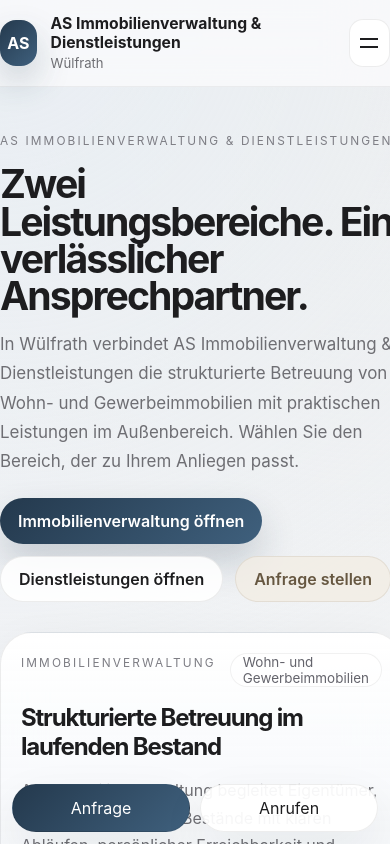
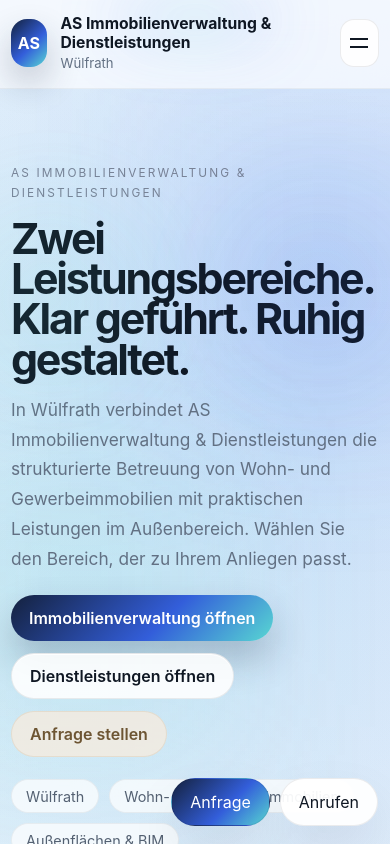
Before and after one commit to GemueseHasser/as_immv_dienstl, a React (Create React App) app: page / in a window 390 px wide. Shown: the top 844 px of the page. Built offline with nearby package versions, Linux system fonts and the light colour scheme.

Commit message:
revise app design

```diff
--- a/src/components/HeroSplit.js
+++ b/src/components/HeroSplit.js
@@ -8,10 +8,12 @@ export default function HeroSplit() {
 
   return (
     <section className="hero hero-split">
+      <div className="hero-orbit hero-orbit-left" aria-hidden="true" />
+      <div className="hero-orbit hero-orbit-right" aria-hidden="true" />
       <div className="container hero-shell compact-shell">
         <div className="hero-copy hero-copy-tight home-intro">
           <p className="eyebrow">{company.name}</p>
-          <h1>Zwei Leistungsbereiche. Ein verlässlicher Ansprechpartner.</h1>
+          <h1>Zwei Leistungsbereiche. Klar geführt. Ruhig gestaltet.</h1>
           <p className="lead">
             In Wülfrath verbindet AS Immobilienverwaltung &amp; Dienstleistungen die strukturierte
             Betreuung von Wohn- und Gewerbeimmobilien mit praktischen Leistungen im Außenbereich.
@@ -27,6 +29,11 @@ export default function HeroSplit() {
             <button type="button" className="button button-ghost" onClick={openContact}>
               Anfrage stellen
             </button>
+          </div>
+          <div className="hero-mini-band">
+            <span>Wülfrath</span>
+            <span>Wohn- und Gewerbeimmobilien</span>
+            <span>Außenflächen &amp; BIM</span>
           </div>
         </div>
         <div className="split-grid split-grid-elevated">
--- a/src/components/layout/Header.js
+++ b/src/components/layout/Header.js
@@ -14,7 +14,7 @@ export default function Header({ onOpenContact }) {
         : 'Wülfrath';
 
   const navItems = [
-    { label: 'Start', to: '/' },
+      { label: 'Start', to: '/' },
     { label: 'Immobilienverwaltung', to: '/immobilienverwaltung', emphasis: true },
     { label: 'Dienstleistungen', to: '/dienstleistungen', emphasis: true },
     { label: 'Kontakt', to: '/kontakt' },
@@ -22,6 +22,7 @@ export default function Header({ onOpenContact }) {
 
   return (
     <header className="site-header">
+      <div className="header-aurora" aria-hidden="true" />
       <div className="container header-topline compact-shell">
         <p>{company.owner}</p>
         <a href={`mailto:${company.email}`}>{company.email}</a>
@@ -47,7 +48,7 @@ export default function Header({ onOpenContact }) {
         </button>
 
         <nav className={`main-nav ${open ? 'is-open' : ''}`}>
-          <div className="nav-primary">
+          <div className="nav-primary nav-primary-premium">
             {navItems.map((item) => (
               <div key={item.label} className="nav-item">
                 <NavLink
@@ -61,7 +62,8 @@ export default function Header({ onOpenContact }) {
                   }
                   onClick={() => setOpen(false)}
                 >
-                  {item.label}
+                  <span className="nav-link-label">{item.label}</span>
+                  {item.emphasis ? <span className="nav-link-glow" aria-hidden="true" /> : null}
                 </NavLink>
               </div>
             ))}
--- a/src/styles/global.css
+++ b/src/styles/global.css
@@ -1,19 +1,23 @@
 :root {
-  --bg: #f5f5f7;
-  --bg-strong: #fbfbfd;
-  --surface: rgba(255, 255, 255, 0.74);
-  --surface-strong: rgba(255, 255, 255, 0.9);
-  --text: #1d1d1f;
-  --muted: #6e6e73;
-  --line: rgba(29, 29, 31, 0.08);
-  --brand: #3f607d;
-  --brand-deep: #24394d;
-  --brand-soft: #e8eef4;
-  --accent: #8f7a5a;
-  --accent-soft: #f2ede5;
-  --shadow: 0 28px 80px rgba(15, 23, 42, 0.1);
-  --shadow-soft: 0 18px 48px rgba(15, 23, 42, 0.07);
-  --radius-xl: 32px;
+  --bg: #f4f6fb;
+  --bg-strong: #fbfcff;
+  --surface: rgba(255, 255, 255, 0.68);
+  --surface-strong: rgba(255, 255, 255, 0.86);
+  --surface-dark: rgba(7, 14, 24, 0.74);
+  --text: #0f1723;
+  --muted: #627083;
+  --line: rgba(15, 23, 35, 0.08);
+  --line-strong: rgba(15, 23, 35, 0.14);
+  --brand: #3a6df0;
+  --brand-deep: #14213d;
+  --brand-soft: #eaf1ff;
+  --teal: #58d7d2;
+  --violet: #8c7bff;
+  --gold: #b6915d;
+  --gold-soft: #f5ecdf;
+  --shadow: 0 35px 90px rgba(11, 18, 32, 0.14);
+  --shadow-soft: 0 22px 50px rgba(11, 18, 32, 0.08);
+  --radius-xl: 34px;
   --radius-lg: 24px;
   --radius-md: 18px;
   --container: 1180px;
@@ -26,25 +30,50 @@ body {
   font-family: Inter, -apple-system, BlinkMacSystemFont, 'Segoe UI', sans-serif;
   color: var(--text);
   background:
-    radial-gradient(circle at top left, rgba(232, 238, 244, 0.95), rgba(245, 245, 247, 0.1) 34%),
-    radial-gradient(circle at top right, rgba(242, 237, 229, 0.85), rgba(251, 251, 253, 0.08) 28%),
-    linear-gradient(180deg, var(--bg-strong) 0%, var(--bg) 100%);
+    radial-gradient(circle at 12% 12%, rgba(88, 215, 210, 0.14), transparent 24%),
+    radial-gradient(circle at 84% 10%, rgba(58, 109, 240, 0.18), transparent 26%),
+    radial-gradient(circle at 72% 72%, rgba(140, 123, 255, 0.12), transparent 28%),
+    linear-gradient(180deg, #fbfcff 0%, #f4f6fb 100%);
 }
 a { color: inherit; text-decoration: none; }
 p { margin: 0; color: var(--muted); line-height: 1.72; }
-h1, h2, h3, h4 { margin: 0; color: var(--text); letter-spacing: -0.05em; }
+h1, h2, h3, h4 { margin: 0; color: var(--text); letter-spacing: -0.052em; }
 small { color: var(--muted); }
 ul { margin: 0; padding: 0; }
 button, input, textarea, select { font: inherit; }
 button { cursor: pointer; }
 img { display: block; max-width: 100%; }
 
-.site-shell { min-height: 100vh; }
+.site-shell { min-height: 100vh; position: relative; overflow: clip; }
+.site-shell::before,
+.site-shell::after {
+  content: '';
+  position: fixed;
+  inset: auto;
+  pointer-events: none;
+  filter: blur(80px);
+  opacity: 0.7;
+  z-index: -1;
+}
+.site-shell::before {
+  width: 360px;
+  height: 360px;
+  top: 80px;
+  right: -120px;
+  background: rgba(58, 109, 240, 0.15);
+}
+.site-shell::after {
+  width: 320px;
+  height: 320px;
+  left: -80px;
+  top: 460px;
+  background: rgba(88, 215, 210, 0.16);
+}
 .site-main { padding-bottom: 72px; }
 .container { width: min(calc(100% - 32px), var(--container)); margin: 0 auto; }
-.compact-shell { width: min(100%, 1060px); margin: 0 auto; }
-.section { padding: 28px 0 0; }
-.stack-gap { display: grid; gap: 20px; }
+.compact-shell { width: min(100%, 1080px); margin: 0 auto; }
+.section { padding: 34px 0 0; }
+.stack-gap { display: grid; gap: 22px; }
 .eyebrow {
   display: inline-flex;
   align-items: center;
@@ -53,17 +82,25 @@ img { display: block; max-width: 100%; }
   font-size: 0.74rem;
   letter-spacing: 0.18em;
   text-transform: uppercase;
-  color: #7d7d84;
+  color: #778195;
 }
-.lead { font-size: 1.06rem; max-width: 760px; }
+.lead { font-size: 1.08rem; max-width: 760px; }
 
 .site-header {
   position: sticky;
   top: 0;
   z-index: 60;
   backdrop-filter: blur(28px);
-  background: rgba(251, 251, 253, 0.76);
-  border-bottom: 1px solid rgba(29, 29, 31, 0.06);
+  background: rgba(251, 252, 255, 0.72);
+  border-bottom: 1px solid rgba(15, 23, 35, 0.05);
+}
+.header-aurora {
+  position: absolute;
+  inset: -20px 10% auto;
+  height: 80px;
+  background: radial-gradient(circle at center, rgba(88, 215, 210, 0.12), rgba(58, 109, 240, 0.08), transparent 68%);
+  filter: blur(24px);
+  pointer-events: none;
 }
 .header-topline {
   display: flex;
@@ -77,7 +114,7 @@ img { display: block; max-width: 100%; }
   align-items: center;
   justify-content: space-between;
   gap: 24px;
-  padding: 14px 0;
+  padding: 14px 0 16px;
   position: relative;
 }
 .brand {
@@ -89,15 +126,15 @@ img { display: block; max-width: 100%; }
 .brand strong { display: block; font-size: 0.98rem; }
 .brand small { font-size: 0.82rem; }
 .brand-mark {
-  width: 46px;
-  height: 46px;
+  width: 48px;
+  height: 48px;
   border-radius: 16px;
   display: grid;
   place-items: center;
-  background: linear-gradient(135deg, var(--brand-deep) 0%, var(--brand) 100%);
+  background: linear-gradient(135deg, #12203a 0%, #335eda 56%, #58d7d2 100%);
   color: white;
   font-weight: 700;
-  box-shadow: 0 16px 34px rgba(36, 57, 77, 0.22);
+  box-shadow: 0 16px 34px rgba(20, 33, 61, 0.24);
 }
 .main-nav { display: flex; align-items: center; gap: 10px; }
 .nav-primary {
@@ -107,38 +144,61 @@ img { display: block; max-width: 100%; }
   padding: 6px;
   border-radius: 999px;
   background: rgba(255, 255, 255, 0.66);
-  border: 1px solid rgba(29, 29, 31, 0.05);
+  border: 1px solid rgba(15, 23, 35, 0.06);
   box-shadow: 0 10px 24px rgba(15, 23, 42, 0.05);
+}
+.nav-primary-premium {
+  background: linear-gradient(180deg, rgba(255,255,255,0.86), rgba(255,255,255,0.64));
+  backdrop-filter: blur(18px);
+  box-shadow: inset 0 1px 0 rgba(255,255,255,0.75), 0 16px 40px rgba(15, 23, 42, 0.08);
 }
 .nav-item { position: relative; }
 .nav-link,
 .subnav-link {
+  position: relative;
   display: inline-flex;
   align-items: center;
   justify-content: center;
-  min-height: 42px;
+  min-height: 44px;
   padding: 10px 14px;
   border-radius: 999px;
-  color: #5b5b61;
+  color: #5b6678;
   transition: 180ms ease;
 }
 .nav-link:hover,
-.nav-link.active,
-.subnav-link:hover,
-.subnav-link.active {
+.subnav-link:hover {
   color: var(--text);
-  background: rgba(232, 238, 244, 0.8);
+  background: rgba(255, 255, 255, 0.46);
 }
 .nav-link-area {
-  min-width: 180px;
+  min-width: 188px;
   font-weight: 600;
+  overflow: hidden;
+  isolation: isolate;
 }
+.nav-link-label { position: relative; z-index: 2; }
+.nav-link-glow {
+  position: absolute;
+  inset: 6px;
+  border-radius: inherit;
+  opacity: 0;
+  background: linear-gradient(135deg, rgba(58, 109, 240, 0.15), rgba(88, 215, 210, 0.18));
+  transition: opacity 180ms ease;
+  z-index: 1;
+}
+.nav-link-area:hover .nav-link-glow { opacity: 1; }
 .nav-link-area.active {
-  background: linear-gradient(180deg, rgba(255,255,255,0.96), rgba(232,238,244,0.92));
-  box-shadow: inset 0 0 0 1px rgba(63, 96, 125, 0.12);
+  color: #0f1723;
+  background: linear-gradient(135deg, rgba(255,255,255,0.95), rgba(233,241,255,0.82));
+  border: 1px solid rgba(58, 109, 240, 0.12);
+  box-shadow:
+    inset 0 1px 0 rgba(255,255,255,0.92),
+    0 12px 24px rgba(58, 109, 240, 0.1),
+    0 0 0 1px rgba(88, 215, 210, 0.08);
 }
-.nav-link.subtle { color: #737379; }
-.nav-cta-group { display: flex; align-items: center; gap: 10px; margin-left: 4px; }
+.nav-link-area.active .nav-link-glow { opacity: 1; }
+.nav-link.subtle { color: #6b7484; }
+.nav-cta-group { display: flex; align-items: center; gap: 10px; margin-left: 6px; }
 .menu-toggle {
   display: none;
   width: 48px;
@@ -158,31 +218,51 @@ img { display: block; max-width: 100%; }
   border: 0;
   border-radius: 999px;
   font-weight: 600;
-  transition: transform 160ms ease, box-shadow 160ms ease, background 160ms ease;
+  transition: transform 160ms ease, box-shadow 160ms ease, background 160ms ease, border-color 160ms ease;
 }
 .button:hover { transform: translateY(-1px); }
 .button-brand {
-  background: linear-gradient(135deg, var(--brand-deep) 0%, var(--brand) 100%);
+  background: linear-gradient(135deg, #14213d 0%, #335eda 58%, #58d7d2 100%);
   color: white;
-  box-shadow: 0 18px 36px rgba(36, 57, 77, 0.2);
+  box-shadow: 0 18px 36px rgba(20, 33, 61, 0.24);
 }
 .button-light {
   background: rgba(255, 255, 255, 0.88);
-  border: 1px solid var(--line);
+  border: 1px solid rgba(15, 23, 35, 0.08);
   color: var(--text);
+  box-shadow: inset 0 1px 0 rgba(255,255,255,0.88);
 }
 .button-ghost {
-  background: rgba(242, 237, 229, 0.82);
-  color: #665741;
-  border: 1px solid rgba(143, 122, 90, 0.14);
+  background: rgba(245, 236, 223, 0.8);
+  color: #6d5533;
+  border: 1px solid rgba(182, 145, 93, 0.16);
 }
 
-.hero { padding: 46px 0 18px; }
-.hero-shell, .page-hero-grid { display: grid; gap: 18px; }
-.hero-copy-tight { max-width: 780px; }
+.hero { padding: 54px 0 18px; position: relative; }
+.hero-orbit {
+  position: absolute;
+  width: 380px;
+  height: 380px;
+  border-radius: 999px;
+  filter: blur(18px);
+  opacity: 0.6;
+  pointer-events: none;
+}
+.hero-orbit-left {
+  top: 20px;
+  left: -140px;
+  background: radial-gradient(circle, rgba(88, 215, 210, 0.18), transparent 62%);
+}
+.hero-orbit-right {
+  top: 10px;
+  right: -120px;
+  background: radial-gradient(circle, rgba(58, 109, 240, 0.18), transparent 62%);
+}
+.hero-shell, .page-hero-grid { display: grid; gap: 20px; }
+.hero-copy-tight { max-width: 790px; }
 .hero h1, .page-hero h1 {
-  font-size: clamp(2.8rem, 6vw, 4.8rem);
-  line-height: 0.95;
+  font-size: clamp(2.9rem, 6vw, 5rem);
+  line-height: 0.94;
   margin-bottom: 16px;
 }
 .hero-actions {
@@ -193,7 +273,27 @@ img { display: block; max-width: 100%; }
 }
 .hero-actions-inline { justify-content: flex-end; margin-top: 0; }
 .home-intro {
-  padding: 14px 0 12px;
+  padding: 18px 0 14px;
+}
+.hero-mini-band {
+  display: flex;
+  flex-wrap: wrap;
+  gap: 10px;
+  margin-top: 22px;
+}
+.hero-mini-band span,
+.reference-hint-chip,
+.split-pill {
+  display: inline-flex;
+  min-height: 34px;
+  align-items: center;
+  padding: 0 14px;
+  border-radius: 999px;
+  background: rgba(255,255,255,0.7);
+  border: 1px solid rgba(15,23,35,0.06);
+  color: #546172;
+  font-size: 0.9rem;
+  backdrop-filter: blur(12px);
 }
 .split-grid {
   display: grid;
@@ -217,10 +317,23 @@ img { display: block; max-width: 100%; }
   backdrop-filter: blur(20px);
 }
 .split-card {
+  position: relative;
   border-radius: var(--radius-xl);
-  padding: 28px;
+  padding: 30px;
   display: grid;
   gap: 16px;
+  overflow: hidden;
+}
+.split-card::before,
+.gallery-card::before,
+.soft-card::before,
+.contact-card::before,
+.inline-references::before {
+  content: '';
+  position: absolute;
+  inset: 0;
+  background: linear-gradient(135deg, rgba(255,255,255,0.36), transparent 45%);
+  pointer-events: none;
 }
 .split-card-topline {
   display: flex;
@@ -228,22 +341,11 @@ img { display: block; max-width: 100%; }
   gap: 14px;
   align-items: center;
 }
-.split-pill {
-  display: inline-flex;
-  min-height: 32px;
-  align-items: center;
-  padding: 0 12px;
-  border-radius: 999px;
-  background: rgba(255,255,255,0.74);
-  border: 1px solid rgba(29,29,31,0.06);
-  color: #64646c;
-  font-size: 0.84rem;
-}
 .split-card-verwaltung {
-  background: linear-gradient(180deg, rgba(255,255,255,0.96), rgba(232,238,244,0.78));
+  background: linear-gradient(180deg, rgba(255,255,255,0.94), rgba(234,241,255,0.82));
 }
 .split-card-dienstleistungen {
-  background: linear-gradient(180deg, rgba(255,255,255,0.96), rgba(242,237,229,0.78));
+  background: linear-gradient(180deg, rgba(255,255,255,0.94), rgba(238,247,249,0.82));
 }
 .clean-list { list-style: none; display: grid; gap: 11px; }
 .clean-list li {
@@ -259,17 +361,18 @@ img { display: block; max-width: 100%; }
   width: 7px;
   height: 7px;
   border-radius: 999px;
-  background: linear-gradient(135deg, var(--brand) 0%, var(--accent) 100%);
+  background: linear-gradient(135deg, var(--brand) 0%, var(--teal) 100%);
 }
 .compact li { padding-left: 16px; }
 
-.highlight-band { padding: 8px 0 0; }
+.highlight-band { padding: 12px 0 0; }
 .highlight-grid {
   display: grid;
   grid-template-columns: repeat(3, minmax(0, 1fr));
   gap: 14px;
 }
 .highlight-item {
+  position: relative;
   display: flex;
   gap: 14px;
   align-items: flex-start;
@@ -281,20 +384,39 @@ img { display: block; max-width: 100%; }
   height: 11px;
   border-radius: 999px;
   margin-top: 9px;
-  background: linear-gradient(135deg, var(--brand) 0%, var(--accent) 100%);
+  background: linear-gradient(135deg, var(--brand) 0%, var(--teal) 100%);
 }
 
-.page-hero { padding: 38px 0 10px; }
-.page-hero-grid { grid-template-columns: 1.45fr 0.8fr; align-items: end; }
+.page-hero { padding: 42px 0 10px; }
+.page-hero-grid { grid-template-columns: 1.45fr 0.86fr; align-items: end; }
 .page-hero-aside {
-  padding: 24px;
+  position: relative;
+  padding: 26px;
   border-radius: var(--radius-xl);
-  background: rgba(255,255,255,0.72);
+  background: linear-gradient(180deg, rgba(255,255,255,0.84), rgba(244,247,255,0.7));
+}
+.space-panel { position: relative; min-height: 170px; display: grid; align-content: end; }
+.space-panel-orbs span {
+  position: absolute;
+  border-radius: 999px;
+  filter: blur(2px);
+}
+.space-panel-orbs span:nth-child(1) {
+  width: 96px; height: 96px; top: 0; right: 10px;
+  background: radial-gradient(circle, rgba(58,109,240,0.42), rgba(58,109,240,0.04) 68%);
+}
+.space-panel-orbs span:nth-child(2) {
+  width: 74px; height: 74px; top: 36px; right: 98px;
+  background: radial-gradient(circle, rgba(88,215,210,0.42), rgba(88,215,210,0.05) 70%);
+}
+.space-panel-orbs span:nth-child(3) {
+  width: 180px; height: 180px; bottom: -10px; right: -8px;
+  background: radial-gradient(circle, rgba(140,123,255,0.22), rgba(140,123,255,0.02) 72%);
 }
 .section-head {
   display: grid;
   gap: 10px;
-  max-width: 780px;
+  max-width: 800px;
 }
 .row-head {
   max-width: none;
@@ -308,6 +430,7 @@ img { display: block; max-width: 100%; }
   gap: 16px;
 }
 .soft-card {
+  position: relative;
   border-radius: var(--radius-lg);
   padding: 24px;
   min-height: 220px;
@@ -315,6 +438,7 @@ img { display: block; max-width: 100%; }
 .soft-card h3 { font-size: 1.26rem; margin-bottom: 12px; }
 .reference-list { display: grid; gap: 14px; }
 .reference-row {
+  position: relative;
   border-radius: var(--radius-lg);
   padding: 22px;
   display: grid;
@@ -322,8 +446,12 @@ img { display: block; max-width: 100%; }
   gap: 20px;
 }
 .inline-references {
+  position: relative;
   border-radius: var(--radius-xl);
-  padding: 24px;
+  padding: 26px;
+}
+.references-emphasis {
+  background: linear-gradient(180deg, rgba(255,255,255,0.9), rgba(234,241,255,0.74));
 }
 .inline-references-head {
   display: grid;
@@ -337,25 +465,27 @@ img { display: block; max-width: 100%; }
   gap: 8px;
   margin-top: 16px;
 }
-.reference-hint-chip {
-  display: inline-flex;
-  align-items: center;
-  min-height: 34px;
-  padding: 0 14px;
-  border-radius: 999px;
-  background: rgba(255,255,255,0.78);
-  border: 1px solid rgba(29,29,31,0.06);
-  color: #54545a;
-  font-size: 0.92rem;
-}
 .reference-hint-chip.subtle {
-  background: rgba(232, 238, 244, 0.7);
-  color: #465a70;
+  background: rgba(234, 241, 255, 0.78);
+  color: #416182;
 }
 .disclosure-button {
-  gap: 10px;
-  min-width: 230px;
+  gap: 12px;
+  min-width: 250px;
 }
+.disclosure-button-premium {
+  padding: 10px 16px;
+  border: 1px solid rgba(58, 109, 240, 0.12);
+  background: linear-gradient(180deg, rgba(255,255,255,0.94), rgba(234,241,255,0.8));
+  box-shadow: 0 18px 36px rgba(58,109,240,0.08);
+}
+.disclosure-copy {
+  display: grid;
+  text-align: left;
+  line-height: 1.2;
+}
+.disclosure-copy strong { font-size: 0.97rem; }
+.disclosure-copy small { margin-top: 4px; font-size: 0.8rem; }
 .disclosure-icon {
   font-size: 1rem;
   transition: transform 180ms ease;
@@ -370,16 +500,18 @@ img { display: block; max-width: 100%; }
   gap: 16px;
 }
 .contact-card {
+  position: relative;
   border-radius: var(--radius-xl);
   padding: 28px;
 }
 .contact-card.primary {
-  background: linear-gradient(180deg, rgba(255,255,255,0.96), rgba(232,238,244,0.78));
+  background: linear-gradient(180deg, rgba(255,255,255,0.96), rgba(234,241,255,0.82));
 }
 .contact-card h3 { margin-bottom: 14px; font-size: 1.2rem; }
 .contact-stack { display: grid; gap: 12px; margin-top: 18px; }
 .contact-stack a { font-size: 1.05rem; color: var(--text); }
 .legal-card {
+  position: relative;
   border-radius: var(--radius-xl);
   padding: 28px;
   max-width: 900px;
@@ -388,24 +520,47 @@ img { display: block; max-width: 100%; }
 
 .services-gallery {
   display: grid;
-  grid-template-columns: repeat(2, minmax(0, 1fr));
+  grid-template-columns: repeat(12, minmax(0, 1fr));
   gap: 16px;
 }
 .gallery-card {
+  position: relative;
   overflow: hidden;
-  border-radius: var(--radius-xl);
-  background: rgba(255,255,255,0.9);
+  border-radius: 28px;
+  background: rgba(255,255,255,0.88);
+  grid-column: span 6;
+  transition: transform 180ms ease, box-shadow 180ms ease;
+}
+.gallery-card:hover {
+  transform: translateY(-3px);
+  box-shadow: 0 30px 70px rgba(11,18,32,0.14);
+}
+.gallery-card-5 {
+  grid-column: 3 / span 8;
+  background: linear-gradient(180deg, rgba(10,18,30,0.94), rgba(19,32,53,0.9));
+}
+.gallery-media-wrap {
+  position: relative;
+  overflow: hidden;
 }
 .gallery-card img {
   width: 100%;
   height: 320px;
   object-fit: cover;
+  transform: scale(1.001);
 }
+.gallery-card-5 img { height: 360px; object-fit: cover; }
 .gallery-copy {
   display: grid;
   gap: 8px;
   padding: 22px;
 }
+.gallery-card-5 .gallery-copy h3,
+.gallery-card-5 .gallery-copy p,
+.gallery-card-5 .gallery-copy .eyebrow {
+  color: rgba(236, 244, 255, 0.96);
+}
+.gallery-card-5 .gallery-copy p { color: rgba(218, 229, 245, 0.82); }
 
 .site-footer { padding: 30px 0 96px; }
 .footer-grid {
@@ -440,7 +595,7 @@ img { display: block; max-width: 100%; }
   color: var(--text);
 }
 .quick-chip-dark {
-  background: linear-gradient(135deg, var(--brand-deep) 0%, var(--brand) 100%);
+  background: linear-gradient(135deg, #14213d 0%, #335eda 58%, #58d7d2 100%);
   color: white;
 }
 
@@ -490,7 +645,7 @@ img { display: block; max-width: 100%; }
 .contact-form textarea,
 .contact-form select {
   width: 100%;
-  border: 1px solid rgba(29, 29, 31, 0.1);
+  border: 1px solid rgba(15, 23, 35, 0.1);
   border-radius: 16px;
   padding: 14px 16px;
   background: rgba(245,247,251,0.96);
@@ -507,59 +662,71 @@ img { display: block; max-width: 100%; }
   .reference-row,
   .contact-grid,
   .footer-grid,
-  .services-gallery,
   .row-head,
   .form-grid,
   .inline-references-head {
     grid-template-columns: 1fr;
   }
 
+  .services-gallery { grid-template-columns: 1fr; }
+  .gallery-card,
+  .gallery-card-5 { grid-column: auto; }
+
   .menu-toggle { display: block; }
   .main-nav {
     position: absolute;
     top: calc(100% + 8px);
-    left: 0;
     right: 0;
+    min-width: min(100%, 360px);
+    padding: 14px;
+    border-radius: 26px;
+    border: 1px solid var(--line);
+    background: rgba(255,255,255,0.95);
+    box-shadow: var(--shadow);
     display: none;
     flex-direction: column;
     align-items: stretch;
-    padding: 16px;
-    border-radius: 24px;
-    background: rgba(255,255,255,0.98);
-    border: 1px solid var(--line);
-    box-shadow: var(--shadow);
   }
   .main-nav.is-open { display: flex; }
-  .nav-primary {
+  .nav-primary,
+  .nav-primary-premium {
     width: 100%;
     flex-direction: column;
-    align-items: stretch;
-    background: transparent;
-    box-shadow: none;
-    border: 0;
-    padding: 0;
+    border-radius: 22px;
   }
-  .nav-link-area { min-width: 0; width: 100%; justify-content: flex-start; }
-  .nav-cta-group { margin-left: 0; flex-direction: column; align-items: stretch; }
-  .hero-actions-inline { justify-content: flex-start; }
-  .disclosure-button { min-width: 0; }
+  .nav-item,
+  .nav-link,
+  .nav-link-area,
+  .nav-cta-group,
+  .nav-cta-group .button {
+    width: 100%;
+  }
+  .nav-link-area { min-width: 0; }
+  .nav-cta-group {
+    margin-left: 0;
+    display: grid;
+    grid-template-columns: 1fr;
+  }
+  .header-topline {
+    display: none;
+  }
+  .hero h1, .page-hero h1 { font-size: clamp(2.4rem, 11vw, 3.7rem); }
 }
 
 @media (max-width: 720px) {
-  .header-topline { display: none; }
-  .hero { padding-top: 28px; }
-  .hero h1, .page-hero h1 { font-size: 2.45rem; }
+  .container { width: min(calc(100% - 22px), var(--container)); }
   .split-card,
+  .soft-card,
   .contact-card,
   .legal-card,
-  .soft-card,
-  .reference-row,
   .page-hero-aside,
+  .inline-references,
   .modal-panel,
-  .inline-references { padding: 20px; }
-  .quick-actions { right: 12px; left: 12px; bottom: 12px; }
-  .quick-chip { flex: 1; text-align: center; }
-  .gallery-card img { height: 240px; }
-  .form-actions { flex-direction: column; }
-  .reference-hints { margin-bottom: 6px; }
+  .footer-grid { padding: 22px; }
+  .site-footer { padding-bottom: 114px; }
+  .quick-actions {
+    right: 12px;
+    left: 12px;
+    justify-content: flex-end;
+  }
 }
```
Also changed, not shown: src/components/ExpandableReferences.js (+6 -3 lines), src/components/ServicesGallery.js (+5 -3 lines), src/data/siteContent.js (+16 -9 lines), src/pages/DienstleistungenPage.js (+11 -2 lines), src/assets/bim-visual.png (added), 1 other file (tests, documents, lock files or other folders).
